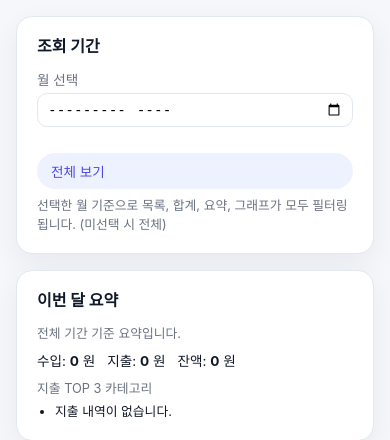
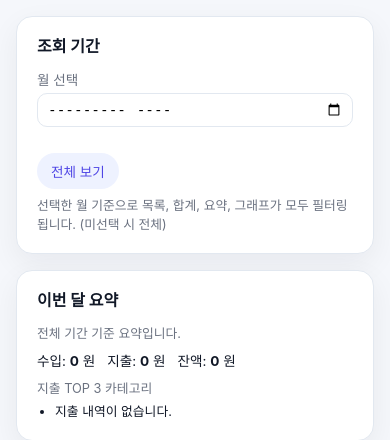
Before and after one commit to KimJunYoung0524/account-book, a Flask app: page / in a window 390 px wide. Shown: the part 168-608 px from the top of the page. Run offline with Flask 3, Linux system fonts and the light colour scheme; data that the repository does not hold is empty.

Commit message:
fix mobile month filter pill layout

```diff
--- a/templates/index.html
+++ b/templates/index.html
@@ -143,7 +143,7 @@
             transform: translateY(1px);
         }
 
-        /* ✅ 입력 폼 기본: PC에서 4칸 그리드 */
+        /* PC 기본: 4칸 그리드 */
         form {
             display: grid;
             grid-template-columns: repeat(4, minmax(0, 1fr));
@@ -379,19 +379,16 @@
             font-size: 0.8rem;
         }
 
-        /* ✅ 반응형: 태블릿에서 2칸, 작은 폰에서 1칸 */
-
-        /* 태블릿/중간 화면: 2칸 */
+        /* 태블릿: 2칸 */
         @media (max-width: 900px) {
             form {
                 grid-template-columns: repeat(2, minmax(0, 1fr));
             }
         }
 
-        /* 작은 폰: 1칸 + 헤더/요약/CSV 세로 정렬 */
-/* 작은 폰: 1칸 + 헤더/요약/CSV/필터 세로 정렬 */
+        /* 작은 폰: 1칸 + 월 선택 / 전체 보기 모양 이전처럼 */
         @media (max-width: 520px) {
-    /* 입력 폼: 1칸 그리드 고정 (지금처럼 세로로) */
+            /* 입력 폼 1칸 */
             form {
                 grid-template-columns: 1fr;
             }
@@ -413,34 +410,32 @@
                 gap: 4px;
             }
 
-    /* CSV 업로드 줄 세로 정렬 */
+            /* CSV 줄 세로 */
             .csv-row {
                 flex-direction: column;
                 align-items: flex-start;
             }
 
-    /* 조회 기간: 월 선택 아래에 작은 pill 버튼 */
+            /* 조회 기간: 월 선택은 전체 폭, 전체보기는 작은 pill 버튼 */
             .filter-row {
                 flex-direction: column;
                 align-items: flex-start;
                 gap: 6px;
             }
             .filter-field {
-        width: 100%;
+                width: auto;
+            }
+            .filter-field:first-child {
+                width: 100%;      /* 월 선택 칸만 100% */
             }
             .filter-field input[type="month"] {
                 width: 100%;
             }
-    /* 버튼은 자동 너비(예전처럼 동그란 작은 버튼) */
             #btn-clear-filter {
-        width: auto;
-        justify-content: flex-start;
-        text-align: left;
-    }
-}
-    }
-}
-
+                width: auto;      /* 버튼은 내용만큼만 */
+                justify-content: center;
+                text-align: center;
+                align-self: flex-start;
             }
         }
     </style>
@@ -637,7 +632,7 @@
     </section>
 </div>
 
-<!-- 로그인 모달 (비밀번호 type=password) -->
+<!-- 로그인 모달 -->
 <div class="modal-backdrop" id="login-modal-backdrop">
     <div class="modal">
         <div class="modal-header">사용자 로그인 / 변경</div>
@@ -1121,12 +1116,10 @@
     }
 
     async function deleteCurrentUser() {
-        // 현재 로그인한 계정이 관리자이고, 그 계정 자신을 삭제하려 할 때만 막기
         if (isAdmin && currentUser === loginUser) {
             alert('현재 로그인한 관리자 계정은 삭제할 수 없습니다.');
             return;
         }
-
         if (!confirm(`"${currentUser}" 사용자를 삭제하면 해당 사용자의 모든 내역도 삭제됩니다. 계속할까요?`)) return;
         try {
             const res = await fetch('/api/delete_user', {
```
Lines whose indentation alone changed are shown as unchanged.
